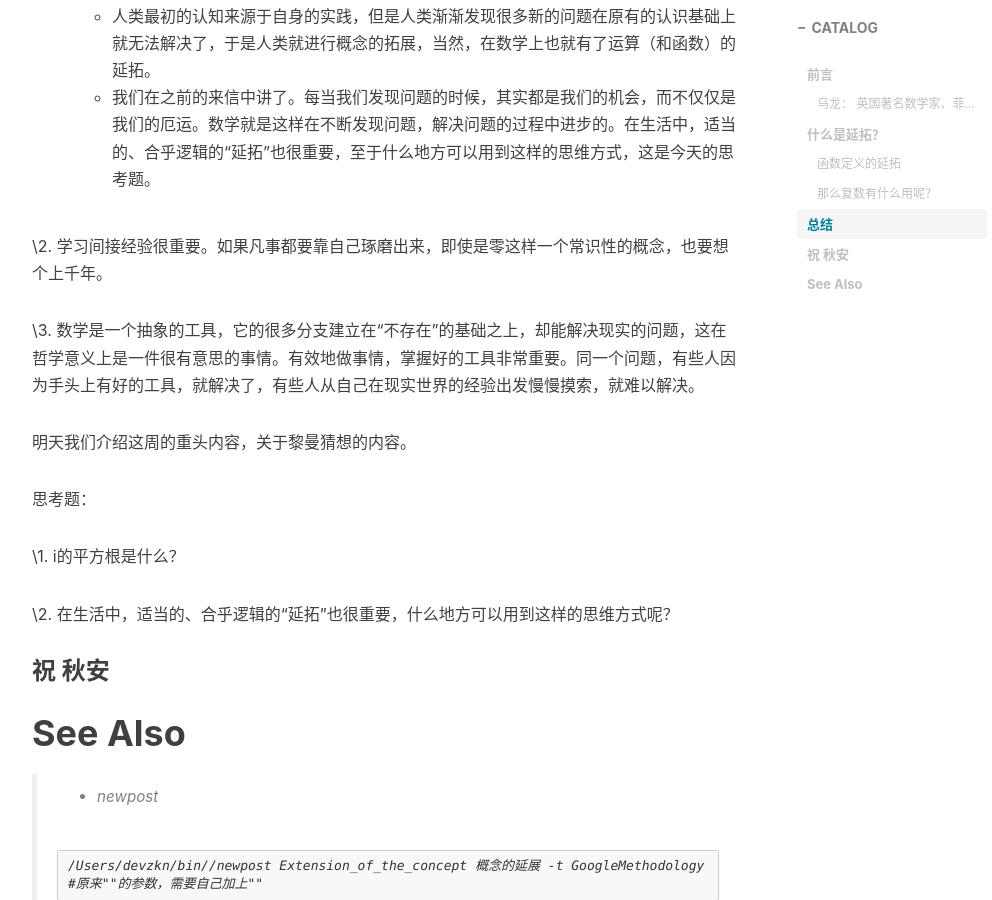
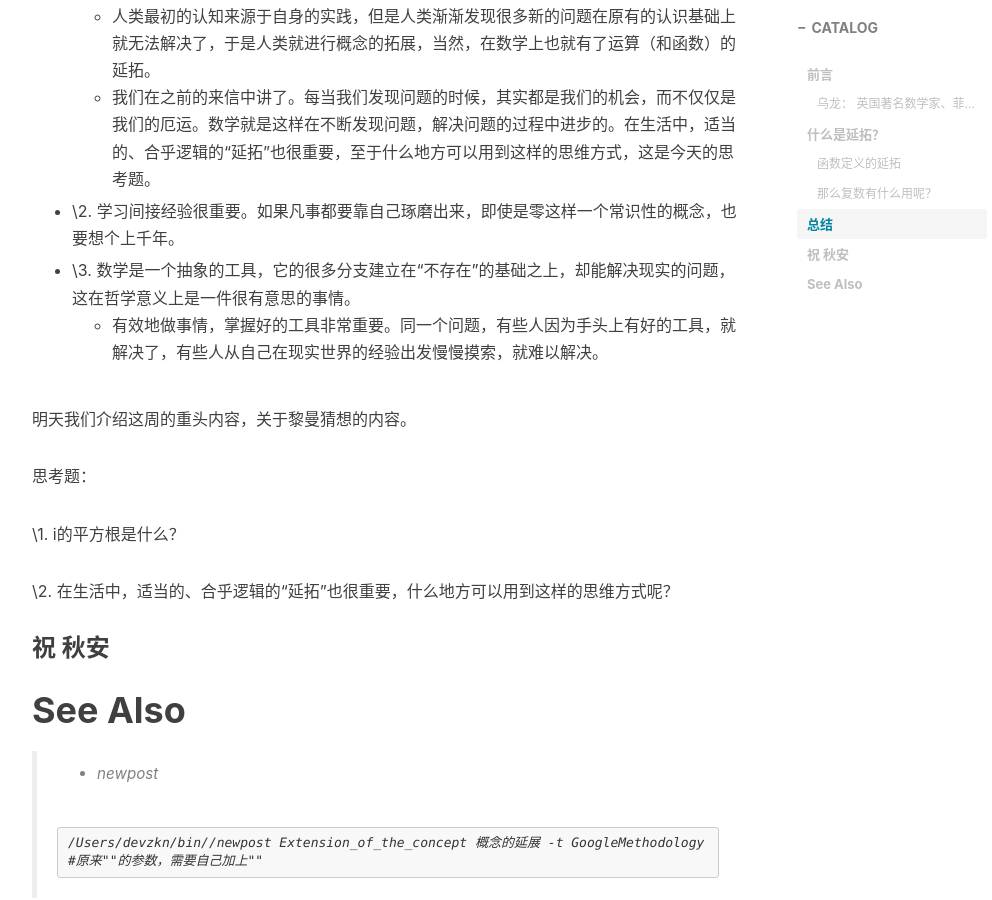
Before and after one commit to pua1203/pua1203.github.io, a Jekyll site: the page built from _posts/GoogleMethodology/2018-10-31-Extension_of_the_concept.md, in a window 1280 px wide and 900 px high, scrolled down 3635 px. Shown: the whole window, without its empty margins (233-1225 px from the left). Built offline with Jekyll 4.4.1, drawn with Linux system fonts in a browser that asks for light colours; nearby versions of some CDN libraries; comment, search, counter and statistics services are not loaded.

```diff
--- a/_posts/GoogleMethodology/2018-10-31-Extension_of_the_concept.md
+++ b/_posts/GoogleMethodology/2018-10-31-Extension_of_the_concept.md
@@ -109,9 +109,10 @@ subtitle: 概念的延展（延拓）
   * 人类最初的认知来源于自身的实践，但是人类渐渐发现很多新的问题在原有的认识基础上就无法解决了，于是人类就进行概念的拓展，当然，在数学上也就有了运算（和函数）的延拓。
   * 我们在之前的来信中讲了。每当我们发现问题的时候，其实都是我们的机会，而不仅仅是我们的厄运。数学就是这样在不断发现问题，解决问题的过程中进步的。在生活中，适当的、合乎逻辑的“延拓”也很重要，至于什么地方可以用到这样的思维方式，这是今天的思考题。
 
-\2. 学习间接经验很重要。如果凡事都要靠自己琢磨出来，即使是零这样一个常识性的概念，也要想个上千年。
+* \2. 学习间接经验很重要。如果凡事都要靠自己琢磨出来，即使是零这样一个常识性的概念，也要想个上千年。
 
-\3. 数学是一个抽象的工具，它的很多分支建立在“不存在”的基础之上，却能解决现实的问题，这在哲学意义上是一件很有意思的事情。有效地做事情，掌握好的工具非常重要。同一个问题，有些人因为手头上有好的工具，就解决了，有些人从自己在现实世界的经验出发慢慢摸索，就难以解决。
+* \3. 数学是一个抽象的工具，它的很多分支建立在“不存在”的基础之上，却能解决现实的问题，这在哲学意义上是一件很有意思的事情。
+  * 有效地做事情，掌握好的工具非常重要。同一个问题，有些人因为手头上有好的工具，就解决了，有些人从自己在现实世界的经验出发慢慢摸索，就难以解决。
 
 
 
```
